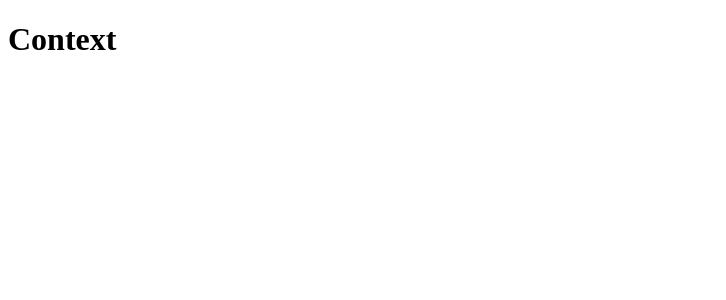
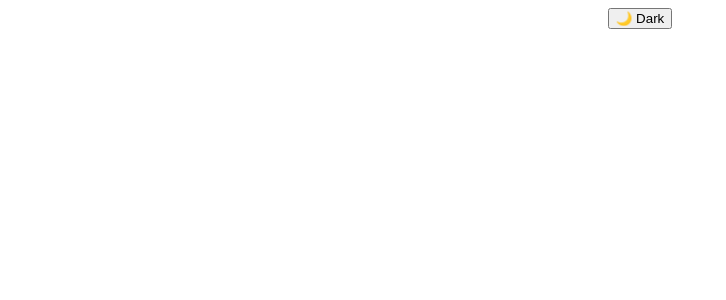
Before and after one commit to Fernando-Herrero/context-react, a React (Vite) app: page / in a window 1280 px wide. Shown: the top 300 px of the page, without its empty margins (0-726 px from the left). Built offline with nearby package versions, Linux system fonts and the light colour scheme.

Commit message:
feat(theme-context): add ThemeContext and toggle components

```diff
--- a/src/App.css
+++ b/src/App.css
@@ -0,0 +1,7 @@
+.app-container {
+	display: flex;
+	flex-direction: column;
+	align-items: center;
+	justify-content: center;
+	gap: 10px;
+}
--- a/src/App.jsx
+++ b/src/App.jsx
@@ -1,9 +1,10 @@
-import './App.css'
+import "./App.css";
+import { ToggleButtonTheme } from "./components/ToggleButtonTheme/ToggleButtonTheme";
 
 export const App = () => {
-  return (
-    <>
-      <h1>Context</h1>
-    </>
-  )
-}
+	return (
+		<div className="app-container">
+			<ToggleButtonTheme />
+		</div>
+	);
+};
--- /dev/null
+++ b/src/components/ToggleButtonTheme/ToggleButtonTheme.jsx
@@ -0,0 +1,8 @@
+import { useContext } from "react";
+import { ThemeContext } from "../../context/ThemeContext";
+
+export const ToggleButtonTheme = () => {
+	const { theme, toggleTheme } = useContext(ThemeContext);
+
+	return <button onClick={() => toggleTheme()}>{theme === "dark" ? "☀️ Light" : "🌙 Dark"}</button>;
+};
--- /dev/null
+++ b/src/context/ThemeContext.jsx
@@ -0,0 +1,18 @@
+import { createContext, useEffect, useState } from "react";
+
+export const ThemeContext = createContext(null);
+
+export const ThemeProvider = ({ children }) => {
+	const [theme, setTheme] = useState("light");
+
+	const toggleTheme = () => {
+		setTheme((prev) => (prev === "light" ? "dark" : "light"));
+	};
+
+	useEffect(() => {
+		const root = document.documentElement;
+		root.classList.toggle("dark", theme === "dark");
+	}, [theme]);
+
+	return <ThemeContext value={{ theme, toggleTheme }}>{children}</ThemeContext>;
+};
--- a/src/index.css
+++ b/src/index.css
@@ -0,0 +1,4 @@
+html.dark {
+	background-color: black;
+	color: white;
+}
--- a/src/main.jsx
+++ b/src/main.jsx
@@ -1,10 +1,13 @@
-import { StrictMode } from 'react'
-import { createRoot } from 'react-dom/client'
-import './index.css'
-import {App} from './App.jsx'
+import { StrictMode } from "react";
+import { createRoot } from "react-dom/client";
+import "./index.css";
+import { App } from "./App.jsx";
+import { ThemeProvider } from "./context/ThemeContext.jsx";
 
-createRoot(document.getElementById('root')).render(
-  <StrictMode>
-    <App />
-  </StrictMode>,
-)
+createRoot(document.getElementById("root")).render(
+	<StrictMode>
+		<ThemeProvider>
+			<App />
+		</ThemeProvider>
+	</StrictMode>
+);
```
